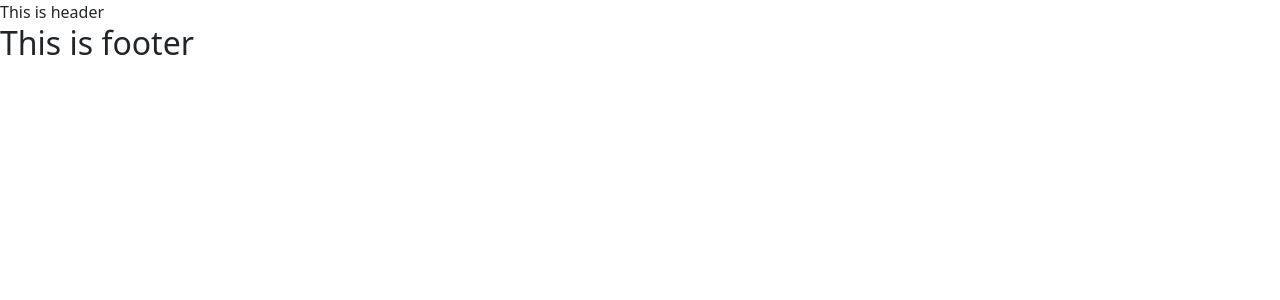
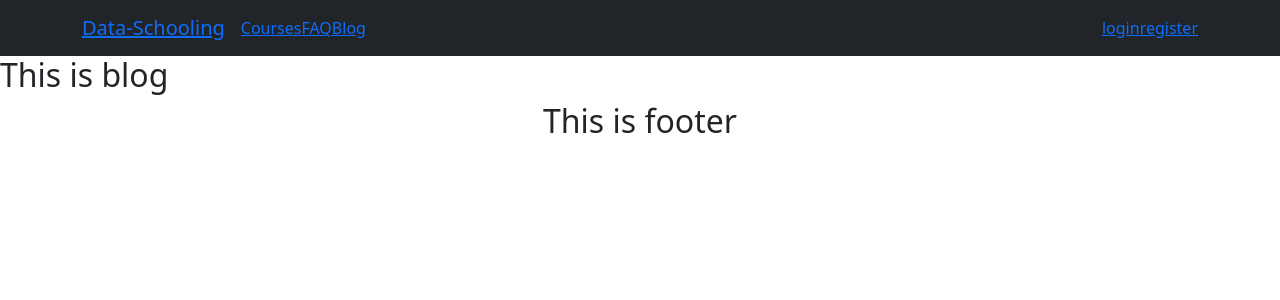
Before and after one commit to sanisaha/Data-schooling-client, a React (Create React App) app: page /blog in a window 1280 px wide. Shown: the top 300 px of the page. Built offline with nearby package versions, Linux system fonts and the light colour scheme.

Commit message:
homepage completed

```diff
--- a/src/Layout/Main/Main.js
+++ b/src/Layout/Main/Main.js
@@ -1,4 +1,5 @@
 import React from 'react';
+import { Outlet } from 'react-router-dom';
 import Footer from '../../Pages/Shared/Footer/Footer';
 import Header from '../../Pages/Shared/Header/Header';
 
@@ -6,6 +7,7 @@ const Main = () => {
     return (
         <div>
             <Header></Header>
+            <Outlet>Home</Outlet>
             <Footer></Footer>
         </div>
     );
--- /dev/null
+++ b/src/Other/CourseCarousel/CourseCarousel.js
@@ -0,0 +1,21 @@
+import React from 'react';
+import Card from 'react-bootstrap/Card';
+
+const CourseCarousel = ({ basicCourse }) => {
+    const { id, details, image, name, duration } = basicCourse;
+    return (
+        <div className='col'>
+            <Card style={{ width: '22rem' }}>
+                <Card.Img variant="top" src={image} />
+                <Card.Body>
+                    <Card.Title>{name}</Card.Title>
+                </Card.Body>
+                <Card.Text className='fs-5'>
+                    Coarse Length: {duration}h
+                </Card.Text>
+            </Card>
+        </div>
+    )
+};
+
+export default CourseCarousel;
--- /dev/null
+++ b/src/Pages/FAQ/FAQ.css
@@ -0,0 +1,12 @@
+body,
+html {
+    height: 100%;
+}
+
+.bg {
+    background-image: url("https://mdbootstrap.com/img/Photos/Horizontal/Nature/full page/img(11).webp");
+    height: 50vh;
+    background-position: center;
+    background-repeat: no-repeat;
+    background-size: cover;
+}
--- a/src/Pages/FAQ/FAQ.js
+++ b/src/Pages/FAQ/FAQ.js
@@ -1,9 +1,10 @@
 import React from 'react';
+import './FAQ.css'
 
 const FAQ = () => {
     return (
-        <div>
-            <h2>This is faq</h2>
+        <div className="bg">
+
         </div>
     );
 };
--- /dev/null
+++ b/src/Pages/Home/Home.css
@@ -0,0 +1,6 @@
+.bg-pic {
+    background-image: url("/src/assets/images/dataScience.jpg");
+    background-position: center;
+    background-repeat: no-repeat;
+    background-size: cover;
+}
--- a/src/Pages/Home/Home.js
+++ b/src/Pages/Home/Home.js
@@ -1,12 +1,40 @@
 import React from 'react';
-import Footer from '../Shared/Footer/Footer';
-import Header from '../Shared/Header/Header';
+import Button from 'react-bootstrap/Button';
+import Card from 'react-bootstrap/Card';
+import { Link, useLoaderData } from 'react-router-dom';
+import CourseCarousel from '../../Other/CourseCarousel/CourseCarousel';
+import './Home.css'
 
 const Home = () => {
+    const courses = useLoaderData();
+    const basicCourses = courses.filter(basic => basic.category === 'Basic');
+
     return (
-        <div>
-            <Header></Header>
-            <Footer></Footer>
+        <div className="text-center">
+            <Card className="text-center bg-pic">
+                <Card.Body className='text-white'>
+                    <Card.Title>Special title treatment</Card.Title>
+                    <Card.Text className='fs-4'>
+                        With supporting text below as a natural lead-in to additional content.
+                    </Card.Text>
+                    <Button variant="primary">Go somewhere</Button>
+                </Card.Body>
+            </Card>
+            <div>
+                <h2>Popular courses</h2>
+            </div>
+            <div className='container'>
+                <div className='row'>
+                    {
+                        basicCourses.map(basicCourse => <CourseCarousel
+                            key={basicCourse.id}
+                            basicCourse={basicCourse}
+                        ></CourseCarousel>)
+
+                    }
+                </div>
+                <Button><Link to='/courses' className='text-white'>More Coarses</Link></Button>
+            </div>
         </div>
     );
 };
--- a/src/Pages/Shared/Footer/Footer.js
+++ b/src/Pages/Shared/Footer/Footer.js
@@ -2,7 +2,7 @@ import React from 'react';
 
 const Footer = () => {
     return (
-        <div>
+        <div className='text-center'>
             <h2>This is footer</h2>
         </div>
     );
--- a/src/Pages/Shared/Header/Header.js
+++ b/src/Pages/Shared/Header/Header.js
@@ -1,9 +1,31 @@
 import React from 'react';
+import Container from 'react-bootstrap/Container';
+import Nav from 'react-bootstrap/Nav';
+import Navbar from 'react-bootstrap/Navbar';
+import { Link } from 'react-router-dom';
 
 const Header = () => {
     return (
         <div>
-            This is header
+            <Navbar collapseOnSelect expand="lg" bg="dark" variant="dark">
+                <Container>
+                    <Navbar.Brand><Link to='/'>Data-Schooling</Link></Navbar.Brand>
+                    <Navbar.Toggle aria-controls="responsive-navbar-nav" />
+                    <Navbar.Collapse id="responsive-navbar-nav">
+                        <Nav className="me-auto">
+                            <Nav><Link to='/courses'>Courses</Link></Nav>
+                            <Nav><Link to='/faq'>FAQ</Link></Nav>
+                            <Nav><Link to='/blog'>Blog</Link></Nav>
+
+                        </Nav>
+                        <Nav>
+                            <><Link to='/login'>login</Link></>
+                            <><Link to='/register'>register</Link></>
+
+                        </Nav>
+                    </Navbar.Collapse>
+                </Container>
+            </Navbar>
         </div>
     );
 };
--- a/src/Routes/Routes/Routes.js
+++ b/src/Routes/Routes/Routes.js
@@ -1,3 +1,4 @@
+import { Carousel } from 'bootstrap';
 import React from 'react';
 import { createBrowserRouter, RouterProvider } from 'react-router-dom';
 import Login from '../../Credentials/Login';
@@ -15,12 +16,14 @@ export const routes = createBrowserRouter([
         children: [
             {
                 path: '/',
-                element: <Home></Home>
+                element: <Home></Home>,
+                loader: () => fetch('http://localhost:5000/courses')
             },
             {
                 path: '/courses',
                 element: <Courses></Courses>
             },
+
             {
                 path: '/faq',
                 element: <FAQ></FAQ>
```
